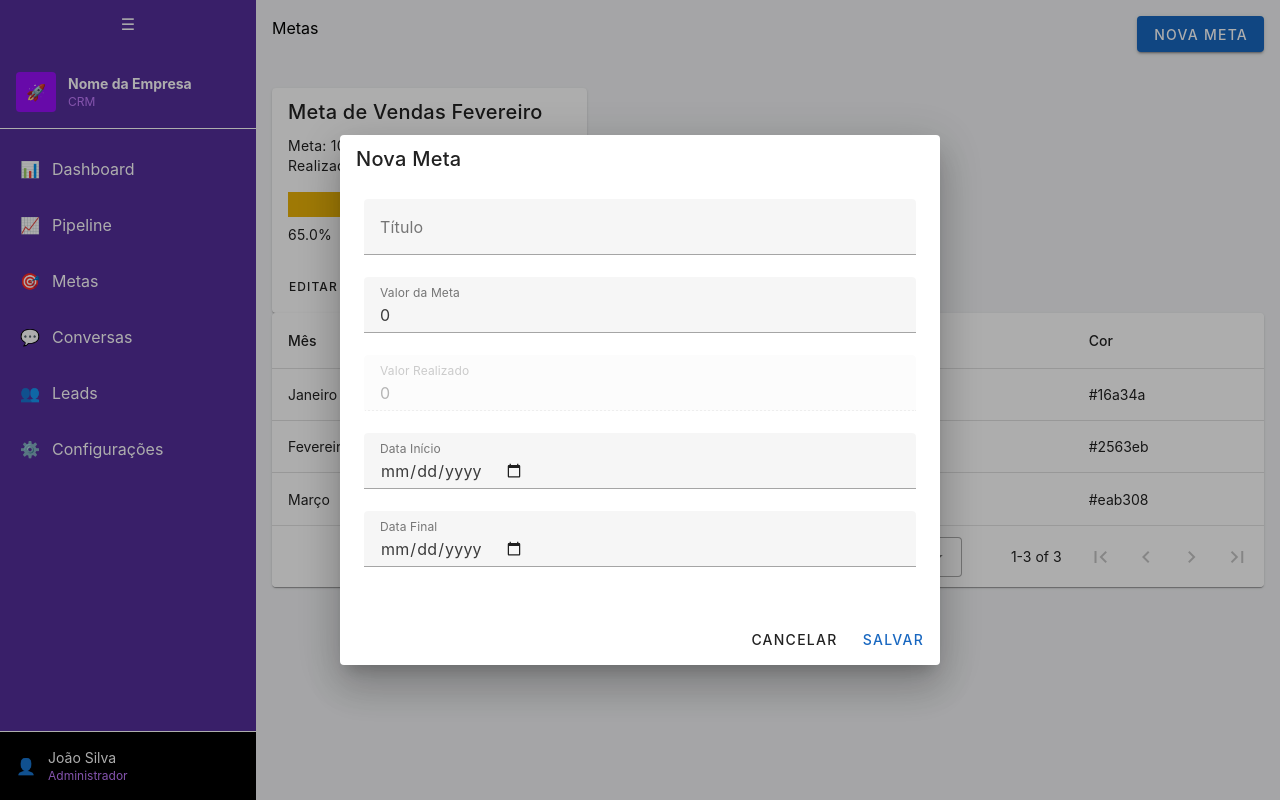
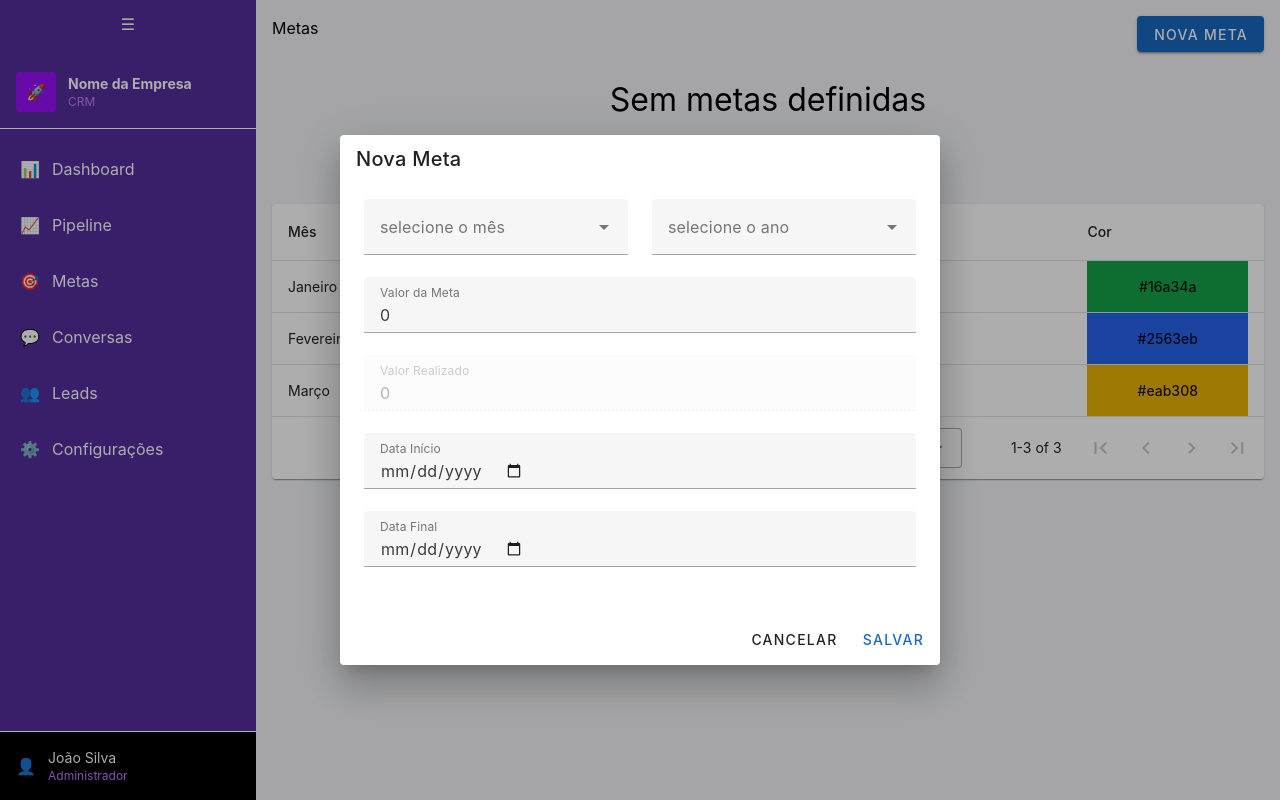
Before and after one commit to elderlira/crm_project, a Vue app: page /metas in a window 1280 px wide. Both pictures are taken after a click on the button "NOVA META". Built offline with nearby package versions, Linux system fonts and the light colour scheme.

Commit message:
update_cards

```diff
--- a/src/views/metas.vue
+++ b/src/views/metas.vue
@@ -16,19 +16,31 @@
     </v-row>
 
     <!-- LISTA -->
+     <div  v-if="goals.length === 0" class="mb-20 text-center" style="font-size: xx-large;">
+        <v-row>
+            <v-col>
+                {{ 'Sem metas definidas' }}
+            </v-col>
+        </v-row>
+
+     </div>
+     <div v-else>
         <v-row class="mb-10">
+
             <v-col
                 v-for="goal in goals"
                 :key="goal.id"
                 cols="12"
+                lg="3"
                 md="4"
+                sm="12"
             >
                 <v-card
                 class="pa-4"
                 elevation="4"
                 >
                     <v-card-title>
-            {{ goal.title }}
+                        {{ `Metas de ${goal.mes} ${goal.ano} ` }}
                     </v-card-title>
 
                     <v-card-text @click="selectedGoal = goal">
@@ -55,8 +67,16 @@
                 </v-card>
             </v-col>
         </v-row>
-    <v-card elevation="10">
-        <v-data-table class="rounded-xl":items="metas" ></v-data-table>
+     </div>
+
+    <v-card elevation="6">
+        <v-data-table class="rounded-xl":items="metas" >
+            <template v-slot:item.cor="{ item }">
+                <div class="color-cell" :style="{ backgroundColor: item.cor }">
+                    {{ item.cor }}
+                </div>
+            </template>
+        </v-data-table>
     </v-card>
     <!-- DIALOG -->
     <v-dialog v-model="dialog" max-width="600">
@@ -66,10 +86,24 @@
         </v-card-title>
 
         <v-card-text>
-          <v-text-field
-            label="Título"
-            v-model="form.title"
-          />
+            <v-row>
+                <v-col cols=12 lg ="6" md="6" sm="12">
+                    <v-select
+                    label="selecione o mês"
+                    :items="meses"
+                    v-model="form.mes"
+
+                    ></v-select>
+                </v-col>
+                <v-col cols=12 lg ="6" md="6" sm="12">
+                    <v-select
+                    label="selecione o ano"
+                    :items="anos"
+                    v-model="form.ano"
+                    ></v-select>
+                </v-col>
+            </v-row>
+
 
           <v-text-field
             label="Valor da Meta"
@@ -96,8 +130,11 @@
           />
         </v-card-text>
 
-        <v-card-actions>
-          <v-spacer />
+        <v-card-actions class="d-flex align-center">
+            <v-btn icon color="#dc2626" @click="goals = goals.filter(g => g.id !== form.id); dialog = false" v-if="isEditing">
+                <v-icon>mdi-delete</v-icon>
+            </v-btn>
+            <v-spacer/>
             <v-btn text @click="dialog = false">
                 Cancelar
             </v-btn>
@@ -116,7 +153,8 @@ import * as echarts from 'echarts'
 
 interface Goal {
   id: string
-  title: string
+  mes: number,
+  ano: number,
   targetValue: number
   achievedValue: number
   startDate: string
@@ -132,18 +170,17 @@ const metas = ref([
   { mês: 'Março', ano:2025, meta: 300, Alcançado: 250, cor: '#eab308' }
 ])
 
+const meses = ref ([
+    'Janeiro', 'Fevereiro', 'Março', 'Abril', 'Maio', 'Junho',
+    'Julho', 'Agosto', 'Setembro', 'Outubro', 'Novembro', 'Dezembro'
+])
+
+const anos = ref([
+ 2026, 2027
+])
+
 const goals = ref<Goal[]>([
-  {
-    id: '1',
-    title: 'Meta de Vendas Fevereiro',
-    targetValue: 100,
-    achievedValue: 65,
-    startDate: '2026-02-01',
-    endDate: '2026-02-28',
-    type: 'vendas',
-    scope: 'usuario',
-    active: true
-  }
+
 ])
 
 const selectedGoal = ref<Goal | null>(goals.value[0])
@@ -157,7 +194,8 @@ const isEditing = ref(false)
 
 const form = ref<Goal>({
   id: '',
-  title: '',
+  mes: '',
+  ano: '',
   targetValue: 0,
   achievedValue: 0,
   startDate: '',
@@ -271,3 +309,17 @@ watch(goals, () => {
   renderChart()
 }, { deep: true })
 </script>
+
+<style scoped>
+
+.color-cell {
+    width: 100%;
+    height: 100%;
+    min-height: 48px;
+    display: flex;
+    align-items: center;
+    justify-content: center;
+    font-weight: 500;
+}
+
+</style>
```
Lines whose indentation alone changed are shown as unchanged.
